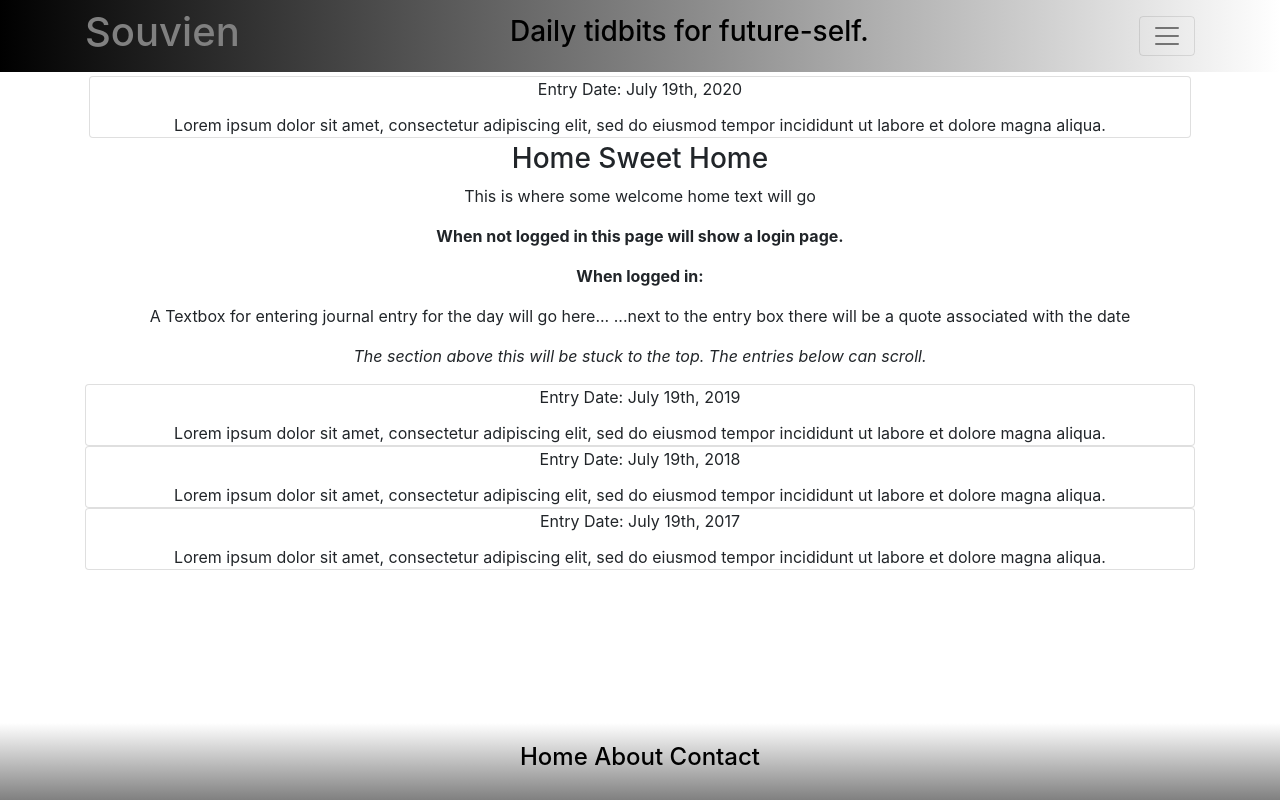
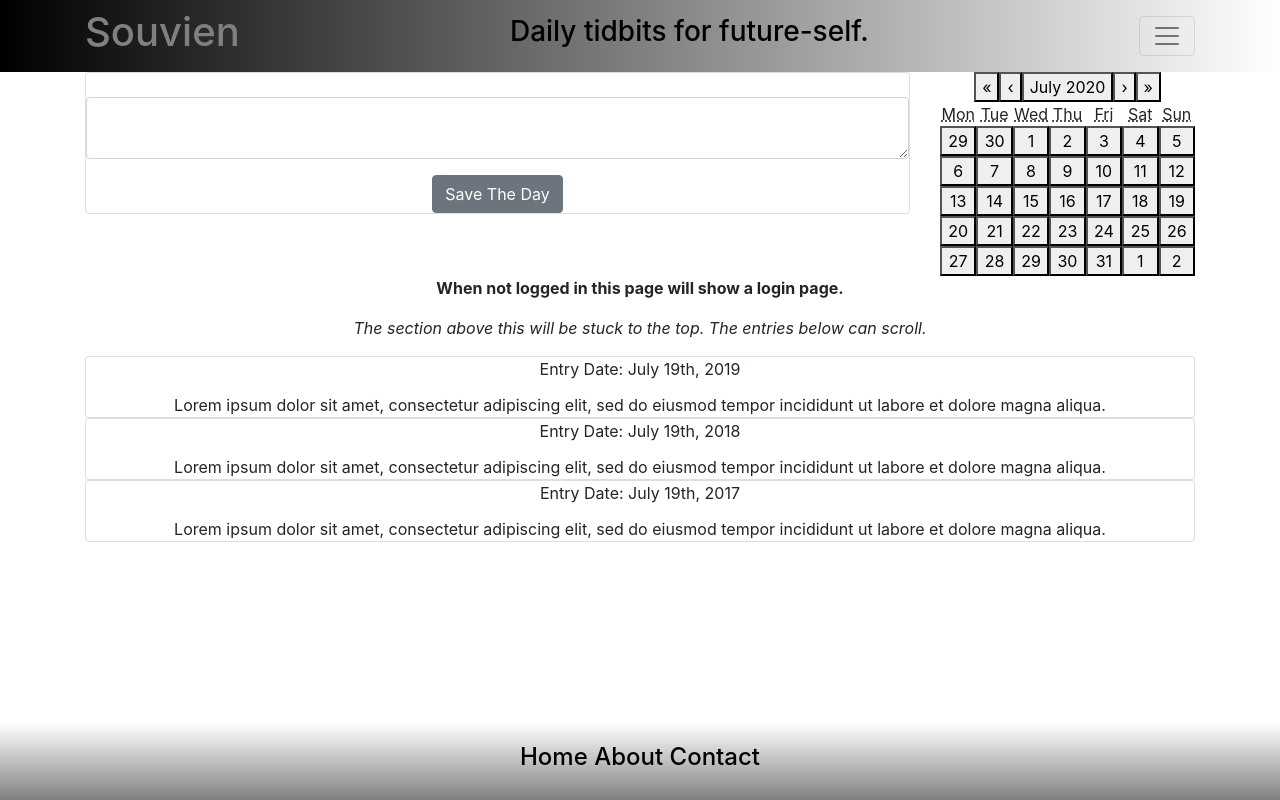
Before and after one commit to laylar/Souvien, a React (Create React App) app: page /home in a window 1280 px wide. Built offline with nearby package versions, Linux system fonts and the light colour scheme.

Commit message:
#12 calendar displayed via react-calendar

```diff
--- a/src/components/HomeComponent.js
+++ b/src/components/HomeComponent.js
@@ -1,33 +1,52 @@
-import React from 'react';
-import {Card, CardTitle, CardText} from 'reactstrap';
+import React, {Component} from 'react';
+import {Card, CardTitle, CardText, Form, FormGroup, Label, Input, Button} from 'reactstrap';
+import Calendar from 'react-calendar';
 
+class CurrDate extends Component {
+//More info here: https://www.npmjs.com/package/react-calendar
+//Examples here: https://github.com/wojtekmaj/react-calendar/wiki/Recipes
+    state = {
+        date: new Date(),
+      }
+
+      onChange = date => this.setState({ date })
+
+      render() {
+        return (
+          <div>
+            <Calendar
+              onChange={this.onChange}
+              value={this.state.date}
+            />
+          </div>
+        );
+      }
+    }
 
 function Home (props) {
     return (
         <div className="container">
             <div className="row">
-                <div className="col-md m-1">
+                <div className="col-md-9">
                     <Card>
-                        <CardTitle>Entry Date: July 19th, 2020</CardTitle>
-                        <CardText>Lorem ipsum dolor sit amet, consectetur adipiscing elit,
-                            sed do eiusmod tempor incididunt ut labore et dolore magna aliqua.</CardText>
+                        <Form>
+                            <FormGroup>
+                                <Label for="entry-data"></Label>
+                                <Input type="textarea" name="newentry" id="entry-data" />
+                            </FormGroup>
+                            <Button>Save The Day</Button>
+                        </Form>
                     </Card>
+                </div>
+                <div className="col-md-3">
+                    <CurrDate />
+                </div>
 
-                </div>
             </div>
             <div className="row row-content">
                 <div className="col">
-                    <h3>Home Sweet Home</h3>
-                    <p>This is where some welcome home text will go</p>
                     <p>
                         <b>When not logged in this page will show a login page.</b>
-                    </p>
-                    <p>
-                        <b>When logged in: </b>
-                    </p>
-                    <p>
-                        A Textbox for entering journal entry for the day will go here...
-                        ...next to the entry box there will be a quote associated with the date
                     </p>
                     <p><i>The section above this will be stuck to the top. The entries below can scroll.</i></p>
                     <Card>
```
